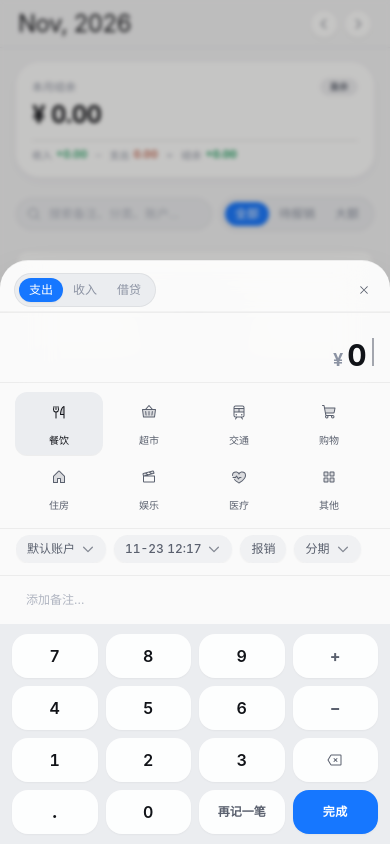
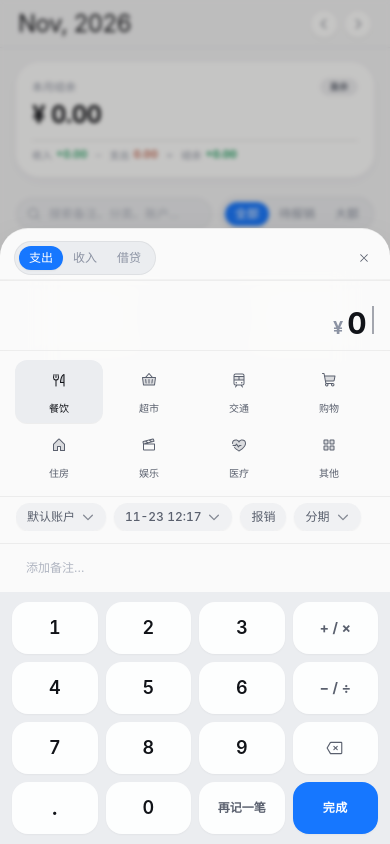
Before and after one commit to NEPHERAovo/hamster-stash, a React (Vite) app: page / in a window 390 px wide. Both pictures are taken after a click on the button 346 px from the left and 726 px from the top of the page. Built offline with nearby package versions, Linux system fonts and the light colour scheme.

Commit message:
feat(ledger): overhaul keypad with taller keys, telephone layout, dual operators, and direct submit

```diff
--- a/src/components/ledger/AddTransactionModal.tsx
+++ b/src/components/ledger/AddTransactionModal.tsx
@@ -366,7 +366,7 @@ export const AddTransactionModal: React.FC<AddTransactionModalProps> = ({
     }
   }, [accounts, selectedAcctId]);
 
-  const hasOperator = useMemo(() => /[+-]/.test(expr), [expr]);
+  const hasOperator = useMemo(() => /[+\-×÷*/]/.test(expr), [expr]);
 
   const evaluatedVal = useMemo(() => {
     return evaluateArithmetic(expr);
@@ -377,7 +377,7 @@ export const AddTransactionModal: React.FC<AddTransactionModalProps> = ({
     setExpr((prev) => {
       if (prev === '0' && digit !== '.') return digit;
       if (digit === '.') {
-        const segs = prev.split(/[+-]/);
+        const segs = prev.split(/[+\-×÷*/]/);
         const curSeg = segs[segs.length - 1] || '';
         if (curSeg.includes('.')) return prev;
       }
@@ -385,15 +385,73 @@ export const AddTransactionModal: React.FC<AddTransactionModalProps> = ({
     });
   };
 
-  const handleOperator = (op: '+' | '-') => {
+  const handleOperator = (op: '+' | '-' | '×' | '÷' | 'add-mul' | 'sub-div') => {
     triggerHaptic();
     setExpr((prev) => {
       const trimmed = prev.trim();
-      if (/[+-]$/.test(trimmed)) {
-        return trimmed.slice(0, -1) + op;
+      if (trimmed === '' || trimmed === '0') return '0';
+
+      if (op === 'add-mul') {
+        if (trimmed.endsWith('+')) {
+          return trimmed.slice(0, -1).trim() + ' × ';
+        }
+        if (trimmed.endsWith('×') || trimmed.endsWith('*')) {
+          return trimmed.slice(0, -1).trim() + ' + ';
+        }
+        if (/[+\-×÷*/]$/.test(trimmed)) {
+          return trimmed.slice(0, -1).trim() + ' + ';
+        }
+        return `${trimmed} + `;
       }
-      if (trimmed === '' || trimmed === '0') return '0';
-      return `${trimmed} ${op} `;
+
+      if (op === 'sub-div') {
+        if (trimmed.endsWith('-')) {
+          return trimmed.slice(0, -1).trim() + ' ÷ ';
+        }
+        if (trimmed.endsWith('÷') || trimmed.endsWith('/')) {
+          return trimmed.slice(0, -1).trim() + ' - ';
+        }
+        if (/[+\-×÷*/]$/.test(trimmed)) {
+          return trimmed.slice(0, -1).trim() + ' - ';
+        }
+        return `${trimmed} - `;
+      }
+
+      if (op === '+') {
+        if (trimmed.endsWith('+')) {
+          return trimmed.slice(0, -1).trim() + ' × ';
+        }
+        if (/[+\-×÷*/]$/.test(trimmed)) {
+          return trimmed.slice(0, -1).trim() + ' + ';
+        }
+        return `${trimmed} + `;
+      }
+
+      if (op === '-') {
+        if (trimmed.endsWith('-')) {
+          return trimmed.slice(0, -1).trim() + ' ÷ ';
+        }
+        if (/[+\-×÷*/]$/.test(trimmed)) {
+          return trimmed.slice(0, -1).trim() + ' - ';
+        }
+        return `${trimmed} - `;
+      }
+
+      if (op === '×') {
+        if (/[+\-×÷*/]$/.test(trimmed)) {
+          return trimmed.slice(0, -1).trim() + ' × ';
+        }
+        return `${trimmed} × `;
+      }
+
+      if (op === '÷') {
+        if (/[+\-×÷*/]$/.test(trimmed)) {
+          return trimmed.slice(0, -1).trim() + ' ÷ ';
+        }
+        return `${trimmed} ÷ `;
+      }
+
+      return prev;
     });
   };
 
@@ -402,10 +460,10 @@ export const AddTransactionModal: React.FC<AddTransactionModalProps> = ({
     setExpr((prev) => {
       const trimmed = prev.trim();
       if (trimmed.length <= 1) return '0';
-      if (/[+-]$/.test(trimmed)) {
+      if (/[+\-×÷*/]$/.test(trimmed)) {
         return trimmed.slice(0, -1).trim();
       }
-      return trimmed.slice(0, -1).trim();
+      return trimmed.slice(0, -1);
     });
   };
 
--- a/src/components/ledger/TransactionKeypad.tsx
+++ b/src/components/ledger/TransactionKeypad.tsx
@@ -4,12 +4,12 @@ import { cn } from '../../utils/cn';
 
 export interface TransactionKeypadProps {
   onDigit: (digit: string) => void;
-  onOperator: (op: '+' | '-') => void;
+  onOperator: (op: '+' | '-' | '×' | '÷' | 'add-mul' | 'sub-div') => void;
   onBackspace: () => void;
   onClear: () => void;
-  onEqual: () => void;
+  onEqual?: () => void;
   onSubmit: (continueAdding: boolean) => void;
-  hasOperator: boolean;
+  hasOperator?: boolean;
   isEditing?: boolean;
   isSubmitting?: boolean;
   className?: string;
@@ -20,9 +20,7 @@ export const TransactionKeypad: React.FC<TransactionKeypadProps> = ({
   onOperator,
   onBackspace,
   onClear,
-  onEqual,
   onSubmit,
-  hasOperator,
   isEditing = false,
   isSubmitting = false,
   className,
@@ -32,105 +30,108 @@ export const TransactionKeypad: React.FC<TransactionKeypadProps> = ({
       <div className="keypad-tray grid touch-manipulation grid-cols-4 gap-[0.5px] bg-(--rule-hairline) pt-[0.5px]">
         <button
           type="button"
+          onClick={() => onDigit('1')}
+          className="flex h-13 cursor-pointer items-center justify-center bg-(--paper-sheet) font-mono text-lg font-semibold text-(--ink-primary) transition-colors hover:bg-(--paper-hover) active:bg-(--paper-sunken)"
+        >
+          1
+        </button>
+        <button
+          type="button"
+          onClick={() => onDigit('2')}
+          className="flex h-13 cursor-pointer items-center justify-center bg-(--paper-sheet) font-mono text-lg font-semibold text-(--ink-primary) transition-colors hover:bg-(--paper-hover) active:bg-(--paper-sunken)"
+        >
+          2
+        </button>
+        <button
+          type="button"
+          onClick={() => onDigit('3')}
+          className="flex h-13 cursor-pointer items-center justify-center bg-(--paper-sheet) font-mono text-lg font-semibold text-(--ink-primary) transition-colors hover:bg-(--paper-hover) active:bg-(--paper-sunken)"
+        >
+          3
+        </button>
+        <button
+          type="button"
+          onClick={() => onOperator('add-mul')}
+          className="keypad-op-btn flex h-13 cursor-pointer items-center justify-center bg-(--paper-sunken) font-mono text-sm font-bold text-(--ink-secondary) transition-colors hover:bg-(--paper-hover) active:bg-(--paper-sunken)"
+          title="加法与乘法运算"
+          aria-label="加或乘"
+        >
+          + / ×
+        </button>
+
+        <button
+          type="button"
+          onClick={() => onDigit('4')}
+          className="flex h-13 cursor-pointer items-center justify-center bg-(--paper-sheet) font-mono text-lg font-semibold text-(--ink-primary) transition-colors hover:bg-(--paper-hover) active:bg-(--paper-sunken)"
+        >
+          4
+        </button>
+        <button
+          type="button"
+          onClick={() => onDigit('5')}
+          className="flex h-13 cursor-pointer items-center justify-center bg-(--paper-sheet) font-mono text-lg font-semibold text-(--ink-primary) transition-colors hover:bg-(--paper-hover) active:bg-(--paper-sunken)"
+        >
+          5
+        </button>
+        <button
+          type="button"
+          onClick={() => onDigit('6')}
+          className="flex h-13 cursor-pointer items-center justify-center bg-(--paper-sheet) font-mono text-lg font-semibold text-(--ink-primary) transition-colors hover:bg-(--paper-hover) active:bg-(--paper-sunken)"
+        >
+          6
+        </button>
+        <button
+          type="button"
+          onClick={() => onOperator('sub-div')}
+          className="keypad-op-btn flex h-13 cursor-pointer items-center justify-center bg-(--paper-sunken) font-mono text-sm font-bold text-(--ink-secondary) transition-colors hover:bg-(--paper-hover) active:bg-(--paper-sunken)"
+          title="减法与除法运算"
+          aria-label="减或除"
+        >
+          − / ÷
+        </button>
+
+        <button
+          type="button"
           onClick={() => onDigit('7')}
-          className="flex h-11 cursor-pointer items-center justify-center bg-(--paper-sheet) font-mono text-base font-semibold text-(--ink-primary) transition-colors hover:bg-(--paper-hover) active:bg-(--paper-sunken)"
+          className="flex h-13 cursor-pointer items-center justify-center bg-(--paper-sheet) font-mono text-lg font-semibold text-(--ink-primary) transition-colors hover:bg-(--paper-hover) active:bg-(--paper-sunken)"
         >
           7
         </button>
         <button
           type="button"
           onClick={() => onDigit('8')}
-        className="flex h-11 cursor-pointer items-center justify-center bg-(--paper-sheet) font-mono text-base font-semibold text-(--ink-primary) transition-colors hover:bg-(--paper-hover) active:bg-(--paper-sunken)"
+          className="flex h-13 cursor-pointer items-center justify-center bg-(--paper-sheet) font-mono text-lg font-semibold text-(--ink-primary) transition-colors hover:bg-(--paper-hover) active:bg-(--paper-sunken)"
         >
           8
         </button>
         <button
           type="button"
           onClick={() => onDigit('9')}
-        className="flex h-11 cursor-pointer items-center justify-center bg-(--paper-sheet) font-mono text-base font-semibold text-(--ink-primary) transition-colors hover:bg-(--paper-hover) active:bg-(--paper-sunken)"
+          className="flex h-13 cursor-pointer items-center justify-center bg-(--paper-sheet) font-mono text-lg font-semibold text-(--ink-primary) transition-colors hover:bg-(--paper-hover) active:bg-(--paper-sunken)"
         >
           9
         </button>
         <button
           type="button"
-        onClick={() => onOperator('+')}
-        className="keypad-op-btn flex h-11 cursor-pointer items-center justify-center bg-(--paper-sunken) font-mono text-base font-bold text-(--ink-secondary) transition-colors hover:bg-(--paper-hover)"
-        title="加法运算"
+          onClick={onBackspace}
+          className="keypad-op-btn flex h-13 cursor-pointer items-center justify-center bg-(--paper-sunken) text-(--ink-secondary) transition-colors hover:bg-(--paper-hover) active:bg-(--paper-sunken)"
+          title="退格"
+          aria-label="退格"
         >
-        +
-      </button>
-
-      <button
-        type="button"
-        onClick={() => onDigit('4')}
-        className="flex h-11 cursor-pointer items-center justify-center bg-(--paper-sheet) font-mono text-base font-semibold text-(--ink-primary) transition-colors hover:bg-(--paper-hover) active:bg-(--paper-sunken)"
-      >
-        4
-      </button>
-      <button
-        type="button"
-        onClick={() => onDigit('5')}
-        className="flex h-11 cursor-pointer items-center justify-center bg-(--paper-sheet) font-mono text-base font-semibold text-(--ink-primary) transition-colors hover:bg-(--paper-hover) active:bg-(--paper-sunken)"
-      >
-        5
-      </button>
-      <button
-        type="button"
-        onClick={() => onDigit('6')}
-        className="flex h-11 cursor-pointer items-center justify-center bg-(--paper-sheet) font-mono text-base font-semibold text-(--ink-primary) transition-colors hover:bg-(--paper-hover) active:bg-(--paper-sunken)"
-      >
-        6
-      </button>
-      <button
-        type="button"
-        onClick={() => onOperator('-')}
-        className="keypad-op-btn flex h-11 cursor-pointer items-center justify-center bg-(--paper-sunken) font-mono text-base font-bold text-(--ink-secondary) transition-colors hover:bg-(--paper-hover)"
-        title="减法运算"
-      >
-        −
-      </button>
-
-      <button
-        type="button"
-        onClick={() => onDigit('1')}
-        className="flex h-11 cursor-pointer items-center justify-center bg-(--paper-sheet) font-mono text-base font-semibold text-(--ink-primary) transition-colors hover:bg-(--paper-hover) active:bg-(--paper-sunken)"
-      >
-        1
-      </button>
-      <button
-        type="button"
-        onClick={() => onDigit('2')}
-        className="flex h-11 cursor-pointer items-center justify-center bg-(--paper-sheet) font-mono text-base font-semibold text-(--ink-primary) transition-colors hover:bg-(--paper-hover) active:bg-(--paper-sunken)"
-      >
-        2
-      </button>
-      <button
-        type="button"
-        onClick={() => onDigit('3')}
-        className="flex h-11 cursor-pointer items-center justify-center bg-(--paper-sheet) font-mono text-base font-semibold text-(--ink-primary) transition-colors hover:bg-(--paper-hover) active:bg-(--paper-sunken)"
-      >
-        3
-      </button>
-      <button
-        type="button"
-        onClick={onBackspace}
-        className="keypad-op-btn flex h-11 cursor-pointer items-center justify-center bg-(--paper-sunken) text-(--ink-secondary) transition-colors hover:bg-(--paper-hover)"
-        title="退格"
-      >
-        <Delete className="stroke-1.8 size-4" />
+          <Delete className="stroke-1.8 size-4.5" />
         </button>
 
         <button
           type="button"
           onClick={() => onDigit('.')}
-        className="flex h-11 cursor-pointer items-center justify-center bg-(--paper-sheet) font-mono text-lg font-bold text-(--ink-primary) transition-colors hover:bg-(--paper-hover) active:bg-(--paper-sunken)"
+          className="flex h-13 cursor-pointer items-center justify-center bg-(--paper-sheet) font-mono text-xl font-bold text-(--ink-primary) transition-colors hover:bg-(--paper-hover) active:bg-(--paper-sunken)"
         >
           .
         </button>
         <button
           type="button"
           onClick={() => onDigit('0')}
-        className="flex h-11 cursor-pointer items-center justify-center bg-(--paper-sheet) font-mono text-base font-semibold text-(--ink-primary) transition-colors hover:bg-(--paper-hover) active:bg-(--paper-sunken)"
+          className="flex h-13 cursor-pointer items-center justify-center bg-(--paper-sheet) font-mono text-lg font-semibold text-(--ink-primary) transition-colors hover:bg-(--paper-hover) active:bg-(--paper-sunken)"
         >
           0
         </button>
@@ -140,7 +141,7 @@ export const TransactionKeypad: React.FC<TransactionKeypadProps> = ({
             type="button"
             onClick={() => onSubmit(true)}
             disabled={isSubmitting}
-          className="keypad-op-btn flex h-11 cursor-pointer items-center justify-center bg-(--paper-sunken) text-xs font-semibold text-(--ink-secondary) transition-colors hover:bg-(--paper-hover)"
+            className="keypad-op-btn flex h-13 cursor-pointer items-center justify-center bg-(--paper-sunken) text-xs font-semibold text-(--ink-secondary) transition-colors hover:bg-(--paper-hover) active:bg-(--paper-sunken)"
             title="保存并继续记录下一笔"
           >
             再记一笔
@@ -149,32 +150,21 @@ export const TransactionKeypad: React.FC<TransactionKeypadProps> = ({
           <button
             type="button"
             onClick={onClear}
-          className="keypad-op-btn flex h-11 cursor-pointer items-center justify-center bg-(--paper-sunken) font-mono text-xs font-semibold text-(--ink-tertiary) transition-colors hover:bg-(--paper-hover)"
+            className="keypad-op-btn flex h-13 cursor-pointer items-center justify-center bg-(--paper-sunken) font-mono text-xs font-semibold text-(--ink-tertiary) transition-colors hover:bg-(--paper-hover) active:bg-(--paper-sunken)"
             title="清空重置"
           >
             C
           </button>
         )}
 
-      {hasOperator ? (
-        <button
-          type="button"
-          onClick={onEqual}
-          className="active:scale-0.98 flex h-11 cursor-pointer items-center justify-center bg-(--color-accent-bg) font-mono text-lg font-bold text-(--color-accent) transition-all hover:opacity-90"
-          title="计算结果"
-        >
-          =
-        </button>
-      ) : (
         <button
           type="button"
           onClick={() => onSubmit(false)}
           disabled={isSubmitting}
-          className="active:scale-0.98 flex h-11 cursor-pointer items-center justify-center bg-(--btn-primary-bg) font-mono text-xs font-bold tracking-wider text-(--btn-primary-fg) uppercase shadow-xs transition-all hover:opacity-95"
+          className="active:scale-0.98 flex h-13 cursor-pointer items-center justify-center bg-(--btn-primary-bg) font-mono text-xs font-bold tracking-wider text-(--btn-primary-fg) uppercase shadow-xs transition-all hover:opacity-95"
         >
           {isEditing ? '保存' : '完成'}
         </button>
-      )}
       </div>
       <div className="keypad-safe-bottom h-(--safe-bottom) w-full bg-(--paper-sheet)" />
     </div>
```
Also changed, not shown: 2 other files (tests, documents, lock files or other folders). Lines whose indentation alone changed are shown as unchanged.
